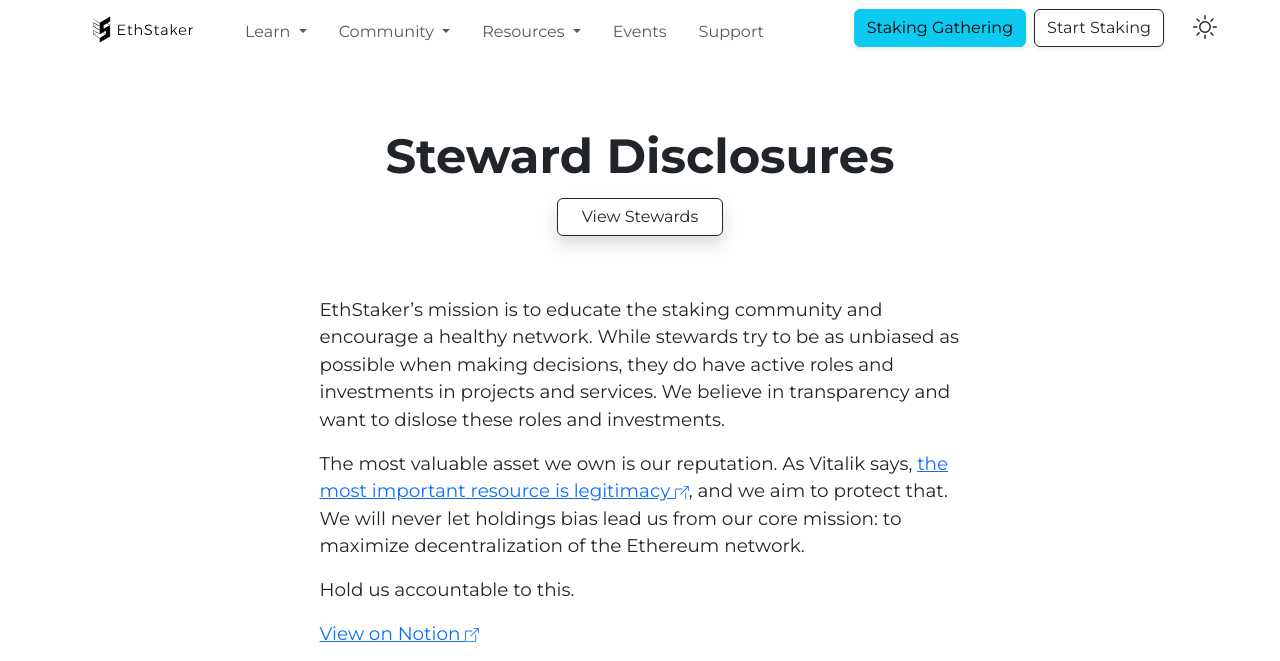
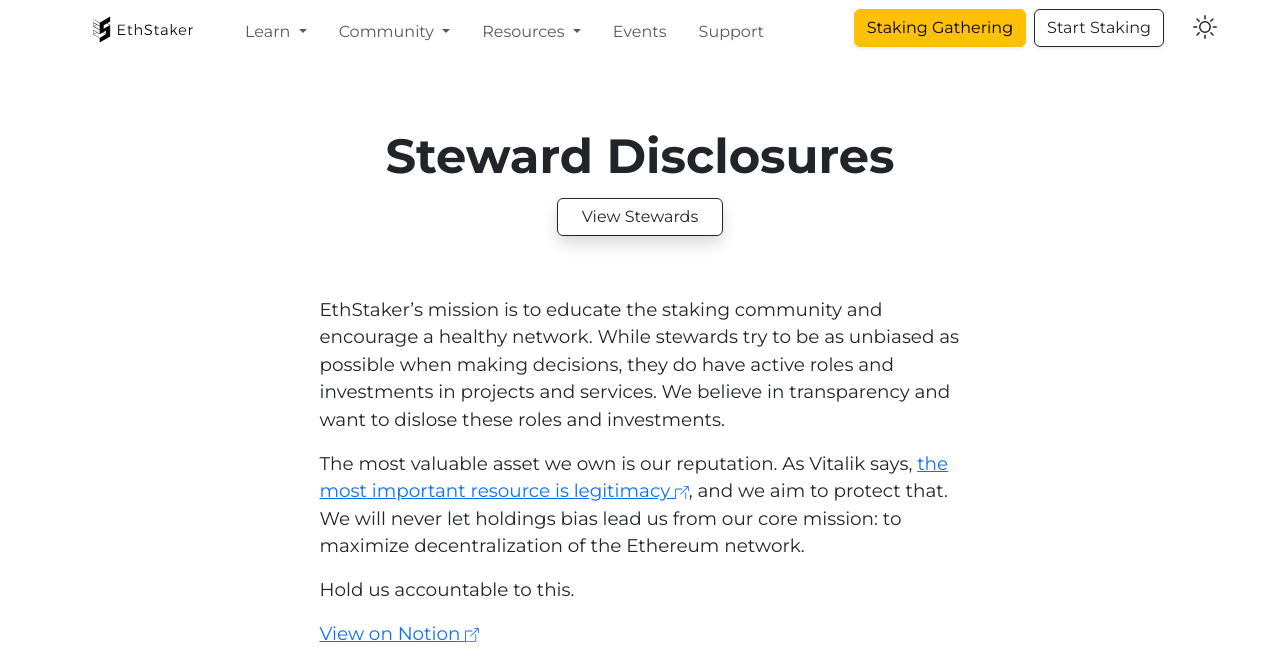
Before and after one commit to eth-educators/website, a Jekyll site: the page built from disclosures.md, in a window 1280 px wide. Shown: the top 661 px of the page. Built offline with Jekyll 4.4.1, drawn with Linux system fonts in a browser that asks for light colours; grey boxes are pictures that could not be loaded.

Commit message:
update btn color

```diff
--- a/_includes/partials/components/nav.html
+++ b/_includes/partials/components/nav.html
@@ -66,7 +66,7 @@
         </li>
       </ul>
       <form class="d-flex mb-auto" role="search">
-        <a class="btn btn-info shadow-sm me-2" href="/staking-gathering-2023">Staking Gathering</a>
+        <a class="btn btn-warning shadow-sm me-2" href="/staking-gathering-2023">Staking Gathering</a>
         <a class="btn btn-outline-dark shadow-sm" href="/staking">Start Staking</a>
         {% include partials/components/dark-mode-toggle.html %}
       </form>
```
